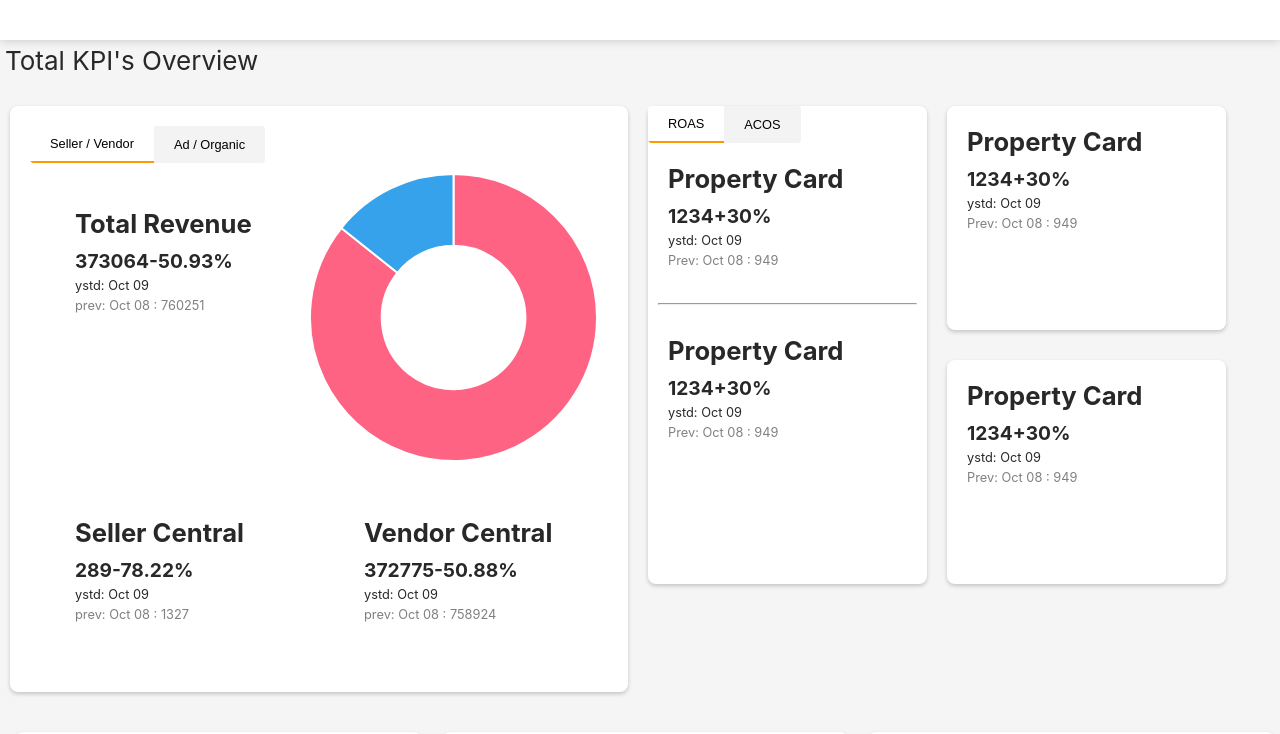
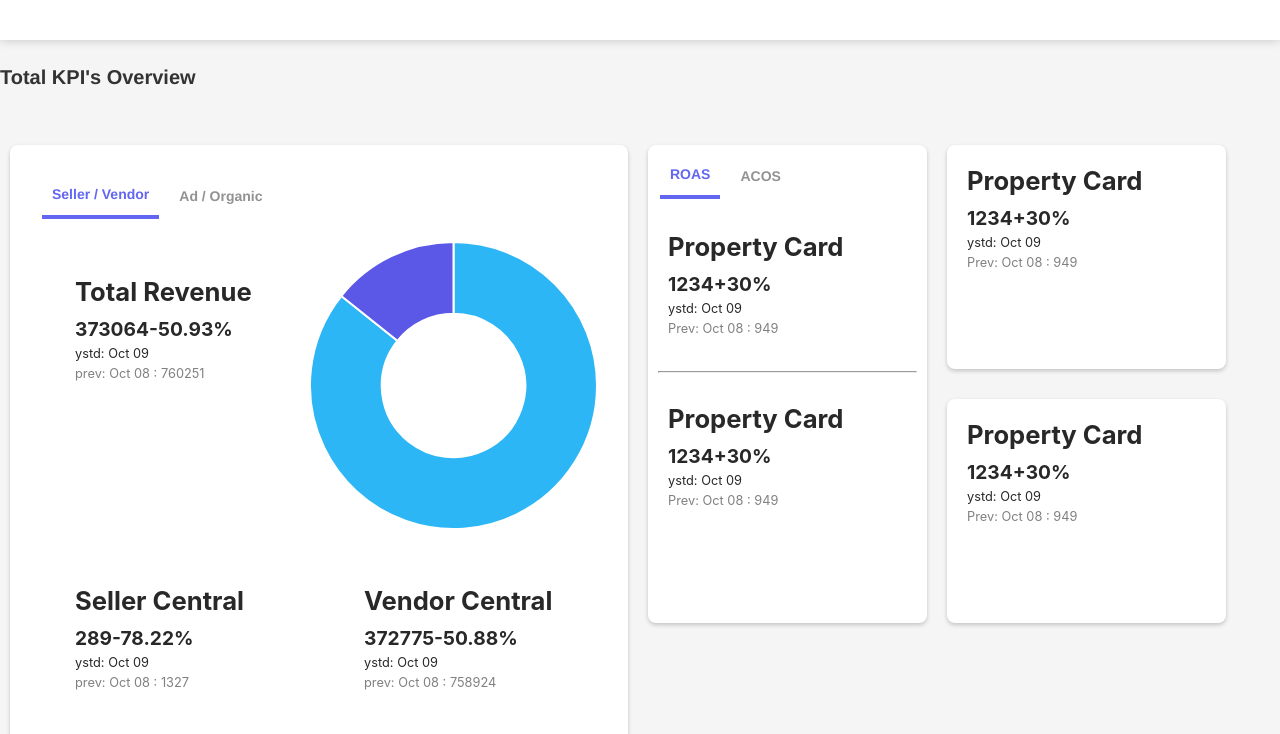
Before and after one commit to priyadav21/device-responsive-web-page, a React (Create React App) app: page / in a window 1280 px wide. Shown: the top 734 px of the page. Built offline with nearby package versions, Linux system fonts and the light colour scheme.

Commit message:
styling changes acc to figma file

```diff
--- a/src/Styles.css
+++ b/src/Styles.css
@@ -54,7 +54,29 @@ hr {
 }
 
 .view-title {
-  margin: 5px;
+  align-items: center;
+  display: inline-flex;
+  gap: 10px;
+  justify-content: center;
+  padding: 24px 0px;
+  position: relative;
+}
+
+.view-title .username {
+
+  margin-top: -0.97px;
+  position: relative;
+  width: fit-content;
+  color: #333333;
+  font-family: "Open Sans-SemiBold", Helvetica;
+  font-size: 20px;
+  font-weight: 600;
+  left: 0;
+  letter-spacing: 0;
+  line-height: 28px;
+  top: 0;
+  transform: rotate(-0.02deg);
+  white-space: nowrap;
 }
 
 .second-row {
--- a/src/components/AppContent.js
+++ b/src/components/AppContent.js
@@ -36,8 +36,8 @@ const AppContent = (props) => {
         </div>
       ) : (
         <div>
-          <div className="view-title row">
-            <p>Total {data.name}'s Overview</p>
+          <div className="view-title">
+            <div className="username">Total {data.name}'s Overview</div>
           </div>
           <div className="row second-row">
             <div className="summary shadow white-background">
--- a/src/components/DoughnutChart.js
+++ b/src/components/DoughnutChart.js
@@ -5,11 +5,11 @@ Chart.register(ArcElement);
 const DoughnutChart = () => {
   //   const { labels, value } = props.data;
   const data = {
-    labels: ["Red", "Blue"],
+    labels: ["Vendor", "Seller"],
     datasets: [
       {
         data: [300, 50],
-        backgroundColor: ["#FF6384", "#36A2EB"],
+        backgroundColor: ["#2db6f5", "#5b58e7"],
       },
     ],
   };
--- a/src/components/TabComponent.js
+++ b/src/components/TabComponent.js
@@ -15,12 +15,12 @@ const TabComponent = (props) => {
     <div className="tab-container">
       {props.tabDetails.map((tab) => {
         return (
-          <button
+          <div
             className={`tab-button ${activeTab === tab.type && "active"}`}
             onClick={() => handleTabClick(tab.type)}
           >
             {tab.name}
-          </button>
+          </div>
         );
       })}
     </div>
--- a/src/styles/TabComponent.css
+++ b/src/styles/TabComponent.css
@@ -1,21 +1,36 @@
 /* Tab container */
 .tab-container {
-  display: flex;
+  /* display: flex;
   background-color: #f3f3f3;
   border-radius: 4px;
   overflow: hidden;
+  height: 22px;
+  width: fit-content; */
+  align-items: center;
+  border-radius: 8px 0px 0px 0px;
+  display: inline-flex;
+  gap: 10px;
+  justify-content: center;
+  padding: 12px;
+  position: relative;
 }
 
 /* Tab buttons */
 .tab-button {
-  size: 5vw;
-  padding: 10px 20px;
-  background-color: #f3f3f3;
-  border: none;
-  outline: none;
+  padding: 10px;
+  color: #939191;
+  font-family: "Open Sans-Bold", Helvetica;
+  font-size: 14px;
+  font-weight: 700;
+  letter-spacing: 0;
+  line-height: 22px;
+  margin-top: -4px;
+  position: relative;
+  white-space: nowrap;
+  width: fit-content;
   cursor: pointer;
+  height: 22px;
   transition: background-color 0.3s ease;
-  font-size: 1vw;
 }
 
 .tab-button:hover {
@@ -24,6 +39,7 @@
 
 /* Active tab button */
 .tab-button.active {
+  color: #6366f1;
   background-color: #fff;
-  border-bottom: 2px solid #ff9900;
+  border-bottom: 4px solid #6366F1
 }
```
